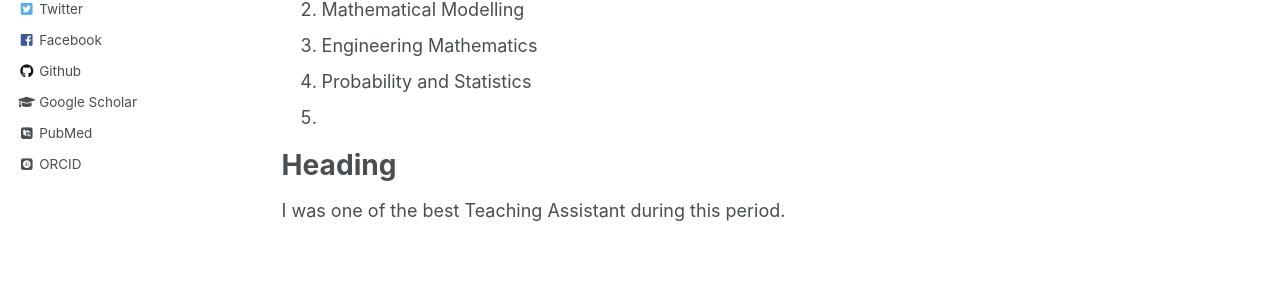
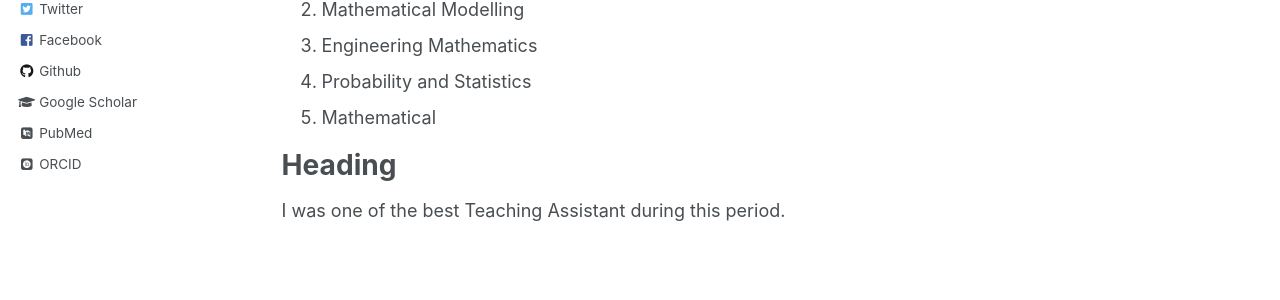
Before and after one commit to EmmanuelOwusu/EmmanuelOwusu.github.io, a Jekyll site: the page built from _teaching/2014-spring-teaching-1.md, in a window 1280 px wide and 1283 px high. Shown: the part 563-863 px from the top of the window. Built offline with Jekyll 4.4.1, drawn with Linux system fonts in a browser that asks for light colours; some web fonts are replaced.

Commit message:
Updated Teaching one
Updated Teaching one

```diff
--- a/_teaching/2014-spring-teaching-1.md
+++ b/_teaching/2014-spring-teaching-1.md
@@ -23,7 +23,7 @@ Courses
 2. Mathematical Modelling
 3. Engineering Mathematics
 4. Probability and Statistics
-5.
+5. Mathematical
 
 Heading
 ======
```
